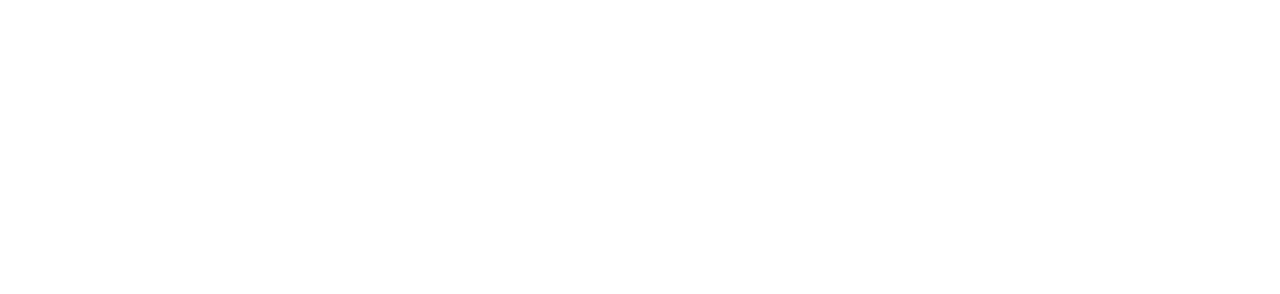
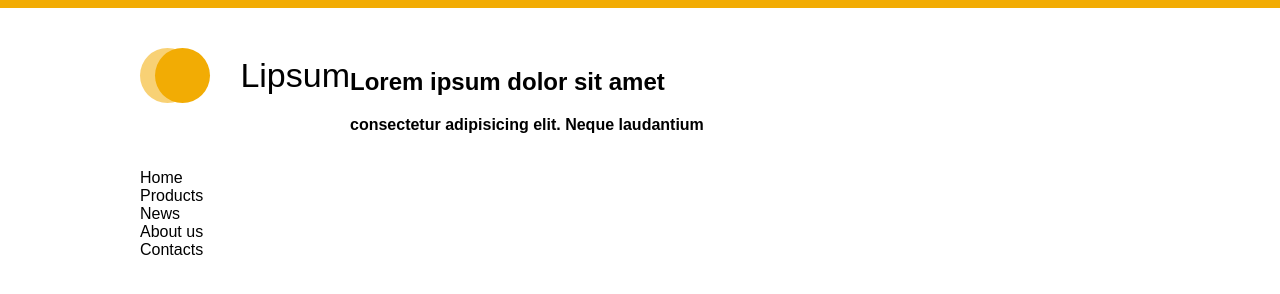
Before and after one commit to Durant0512/project_html, a plain HTML site: page index.html in a window 1280 px wide. Drawn offline with Linux system fonts and the light colour scheme.

Commit message:
created logo_styles

```diff
--- a/index.html
+++ b/index.html
@@ -1,12 +1,37 @@
 <!DOCTYPE html>
 <html lang="en">
+
 <head>
     <meta charset="UTF-8">
     <meta name="viewport" content="width=device-width, initial-scale=1.0">
     <meta http-equiv="X-UA-Compatible" content="ie=edge">
     <title>Document</title>
+    <link rel="stylesheet" href="style.css">
 </head>
+
 <body>
+    <div class="container">
+        <header class="header">
+            <div class="header__top">
+                <div class="logo logo_size_large">
+                    Lipsum
+                </div>
+                <div class="header__description">
+                    <h2>Lorem ipsum dolor sit amet</h2>
+                    <b>consectetur adipisicing elit. Neque laudantium</b>
+                </div>
+            </div>
+            <nav>
+                <ul class="header__menu">
+                    <li><a class="header__link">Home</a></li>
+                    <li><a class="header__link">Products</a></li>
+                    <li><a class="header__link">News</a></li>
+                    <li><a class="header__link">About us</a></li>
+                    <li><a class="header__link">Contacts</a></li>
+                </ul>
+            </nav>
+        </header>
+    </div>
+</body>
 
-</body>
 </html>
--- a/style.css
+++ b/style.css
@@ -0,0 +1,84 @@
+/*Main styles*/
+
+* {
+    box-sizing: border-box;
+    font-family: Arial, Helvetica, sans-serif;
+}
+
+body, ul {
+    margin: 0;
+    padding: 0;
+}
+
+body {
+    border-top: 8px solid #f2ac04;
+}
+
+a {
+    text-decoration: none;
+}
+
+li {
+    list-style: none;
+}
+
+.container {
+    margin: auto;
+    max-width: 1000px;
+}
+
+/*End Main styles*/
+
+/*Shared styles*/
+
+.logo {
+    position: relative;
+    display: flex;
+    justify-content: flex-end;
+    align-items: center;
+}
+
+.logo::after, .logo::before {
+    top: 0;
+    content: "";
+    border-radius: 50%;
+    position: absolute;
+    background: #f2ac04;
+    z-index: 5;
+}
+
+.logo::after{
+    left: 15px;
+}
+
+.logo::before{
+    left: 0;
+    opacity: 0.55;
+}
+
+.logo_size_large {
+    width: 210px;
+    height: 55px;
+    font-size: 34px;
+
+}
+.logo_size_large::after,
+.logo_size_large::before {
+    height: 55px;
+    width: 55px;
+}
+
+.logo_size_little {
+    width: 210px;
+    height: 55px;
+    font-size: 34px;
+
+}
+
+/*Header styles*/
+
+.header__top {
+    display: flex;
+    flex-wrap: wrap;
+    margin: 40px 0 35px 0;
+}
```
